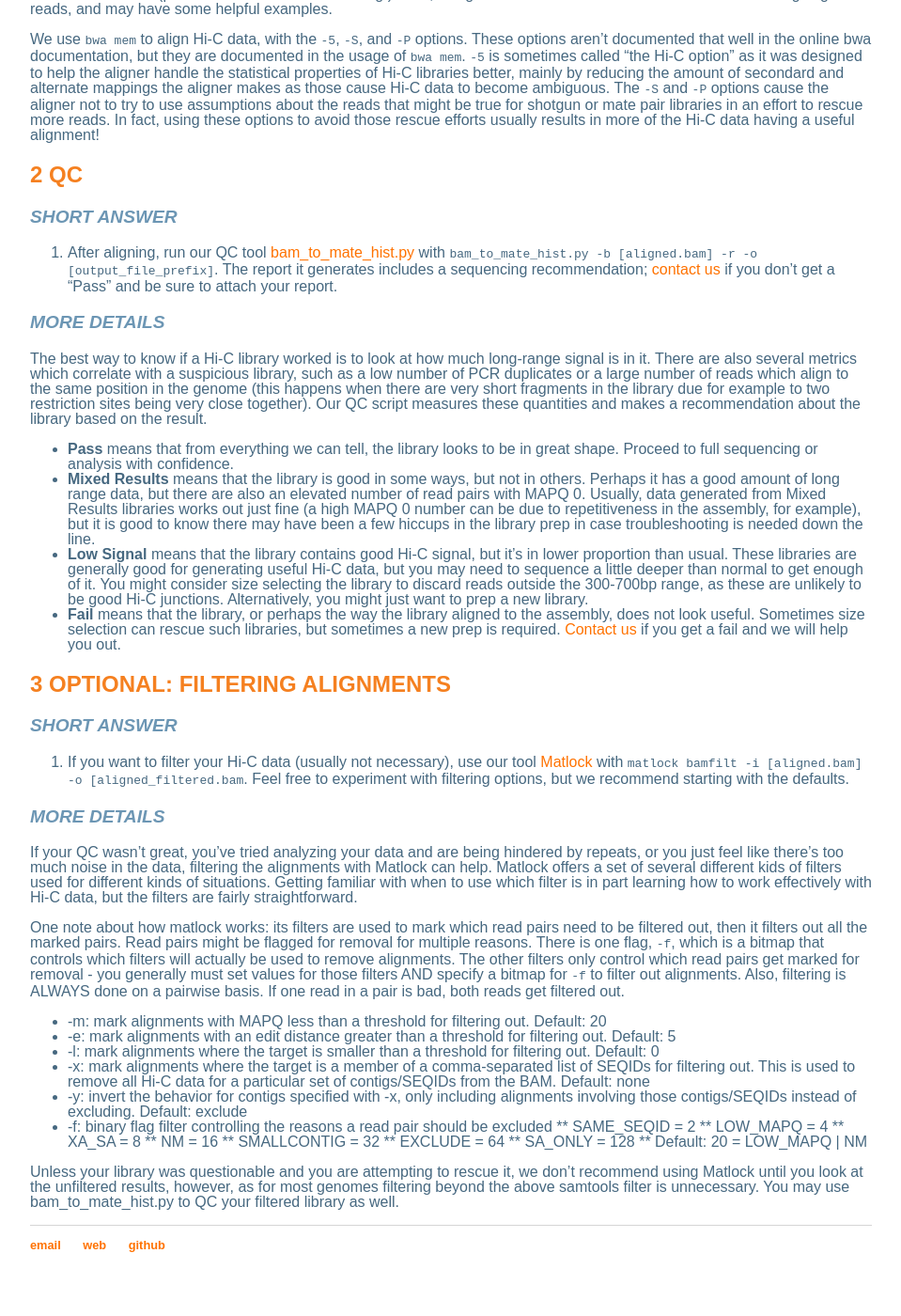
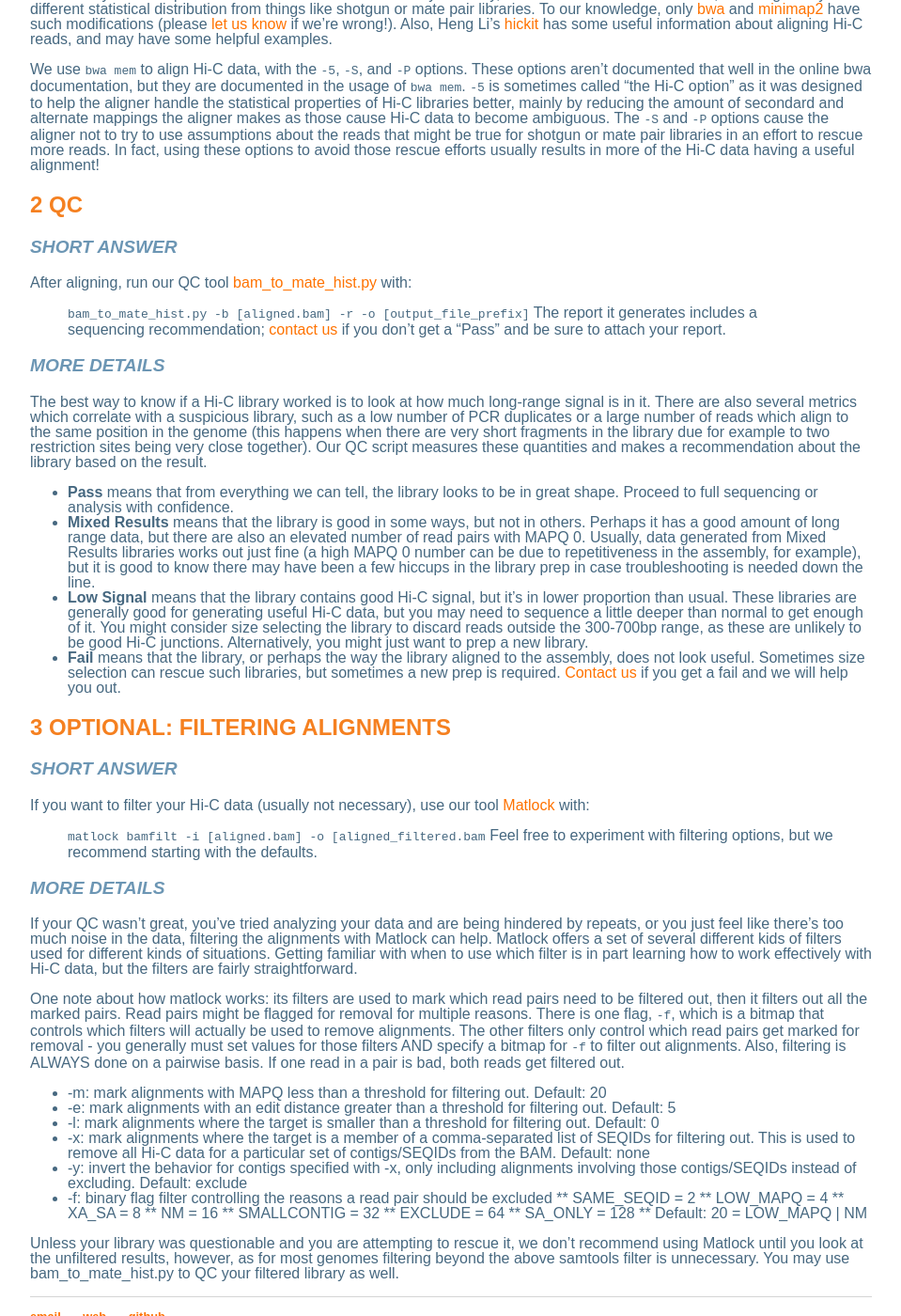
Before and after one commit to phasegenomics/phasegenomics.github.io, a Jekyll site: the page built from _posts/2019-09-19-hic-alignment-and-qc.md, in a window 1280 px wide and 1400 px high, scrolled down 617 px. Shown: the whole window at 94% size, without its empty margins (160-1119 px from the left). Built offline with Jekyll 4.4.1, drawn with Linux system fonts in a browser that asks for light colours; some of the changed lines change nothing that is shown; some of the changed text lies outside the part shown.

Commit message:
Update 2019-09-19-hic-alignment-and-qc.md

```diff
--- a/_posts/2019-09-19-hic-alignment-and-qc.md
+++ b/_posts/2019-09-19-hic-alignment-and-qc.md
@@ -12,7 +12,8 @@ We recommend the following steps for alignment and QC of our data. It's the meth
 1   Alignment
 ---------------------
 ### Short Answer
-1. Align your Hi-C data with `bwa mem -5SP [assembly.fasta] [fwd_hic.fastq] [rev_hic.fastq] | samtools view -S -h -b -F 2316 > [aligned.bam]`
+Align your Hi-C data with:
+> `bwa mem -5SP [assembly.fasta] [fwd_hic.fastq] [rev_hic.fastq] | samtools view -S -h -b -F 2316 > [aligned.bam]`
 
 ### More Details
 Alignment of Hi-C data typically requires the use of an aligner that has been modified for Hi-C data. This is because Hi-C data intentionally contains paired reads which can come from very far away, or even between chromosomes, following a very different statistical distribution from things like shotgun or mate pair libraries. To our knowledge, only [bwa](http://bio-bwa.sourceforge.net) and [minimap2](https://github.com/lh3/minimap2) have such modifications (please [let us know](mailto:support@phasegenomics.com) if we're wrong!). Also, Heng Li's [hickit](https://github.com/lh3/hickit) has some useful information about aligning Hi-C reads, and may have some helpful examples.
@@ -22,7 +23,9 @@ We use `bwa mem` to align Hi-C data, with the `-5`, `-S`, and `-P` options. Thes
 2   QC
 ---------------------
 ### Short Answer
-1. After aligning, run our QC tool [bam_to_mate_hist.py](https://github.com/phasegenomics/bam_to_mate_hist) with `bam_to_mate_hist.py -b [aligned.bam] -r -o [output_file_prefix]`. The report it generates includes a sequencing recommendation; [contact us](mailto:support@phasegenomics.com) if you don't get a "Pass" and be sure to attach your report.
+After aligning, run our QC tool [bam_to_mate_hist.py](https://github.com/phasegenomics/bam_to_mate_hist) with:
+> `bam_to_mate_hist.py -b [aligned.bam] -r -o [output_file_prefix]`
+The report it generates includes a sequencing recommendation; [contact us](mailto:support@phasegenomics.com) if you don't get a "Pass" and be sure to attach your report.
 
 ### More Details
 The best way to know if a Hi-C library worked is to look at how much long-range signal is in it. There are also several metrics which correlate with a suspicious library, such as a low number of PCR duplicates or a large number of reads which align to the same position in the genome (this happens when there are very short fragments in the library due for example to two restriction sites being very close together). Our QC script measures these quantities and makes a recommendation about the library based on the result.
@@ -35,7 +38,9 @@ The best way to know if a Hi-C library worked is to look at how much long-range
 3   Optional: Filtering Alignments
 ---------------------
 ### Short Answer
-1. If you want to filter your Hi-C data (usually not necessary), use our tool [Matlock](https://github.com/phasegenomics/matlock) with `matlock bamfilt -i [aligned.bam] -o [aligned_filtered.bam`. Feel free to experiment with filtering options, but we recommend starting with the defaults.
+If you want to filter your Hi-C data (usually not necessary), use our tool [Matlock](https://github.com/phasegenomics/matlock) with:
+>`matlock bamfilt -i [aligned.bam] -o [aligned_filtered.bam`
+Feel free to experiment with filtering options, but we recommend starting with the defaults.
 
 ### More Details
 If your QC wasn't great, you've tried analyzing your data and are being hindered by repeats, or you just feel like there's too much noise in the data, filtering the alignments with Matlock can help. Matlock offers a set of several different kids of filters used for different kinds of situations. Getting familiar with when to use which filter is in part learning how to work effectively with Hi-C data, but the filters are fairly straightforward.
```
